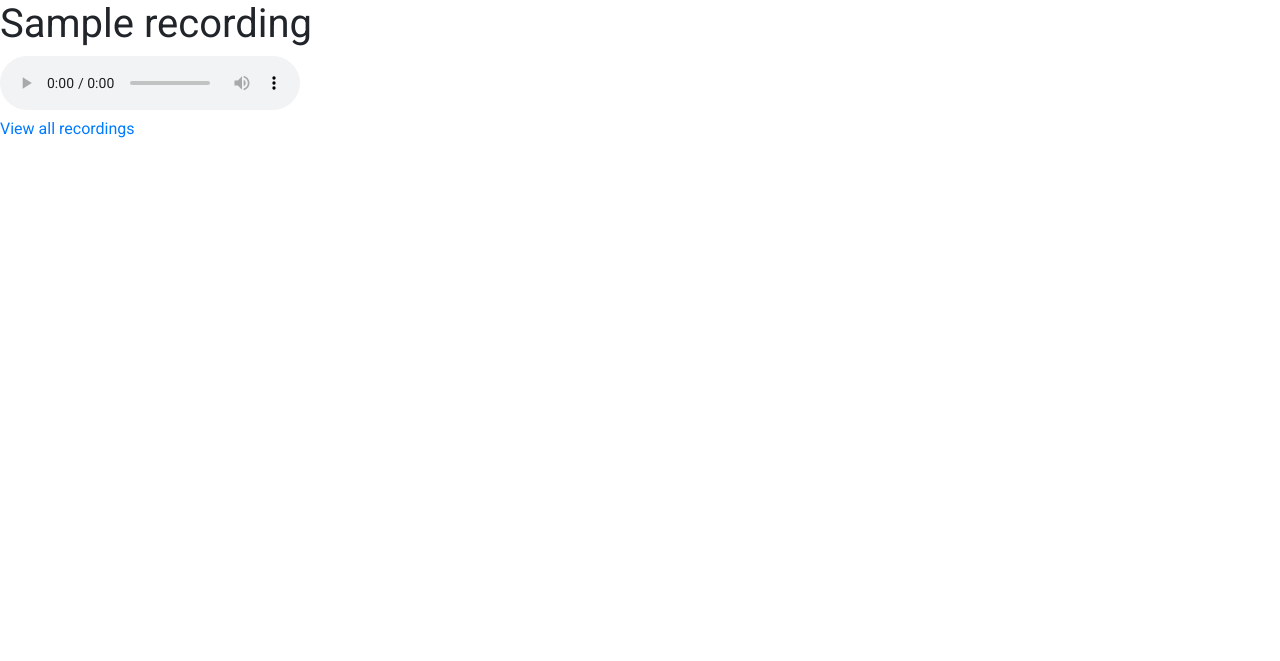
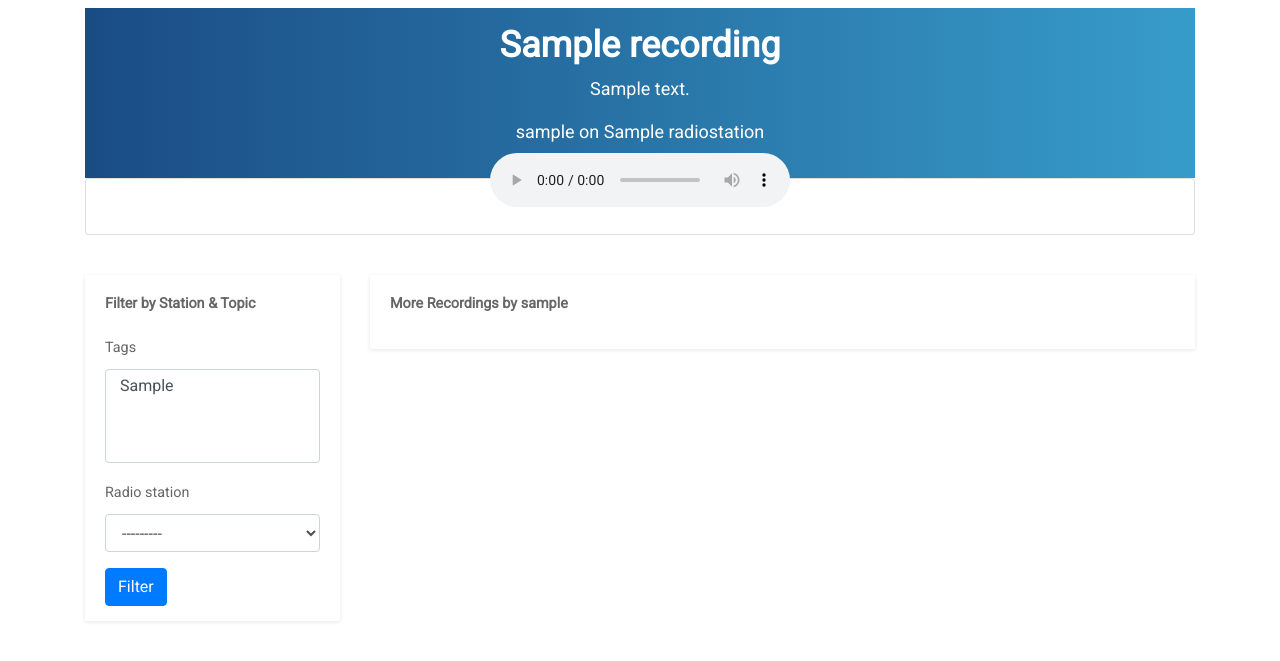
Before and after one commit to lps116/radio_recording_app, a Django app: page /recordings/1/ in a window 1280 px wide. Shown: the part 56-717 px from the top of the page. Run offline with Django 3.2, Linux system fonts and the light colour scheme; a user stored in the database is signed in; tables that the repository leaves empty hold one stand-in row (values such as "Sample post"); parts of the project's set-up code (start-up, migrations or seed data) failed here and were passed over; some libraries are stand-ins or nearby versions.

Commit message:
updated recording view

```diff
--- a/home/templates/home/home.html
+++ b/home/templates/home/home.html
@@ -73,8 +73,7 @@
   <div class="container-fluid padding">
     <div class="row welcome text-center">
       <div class="col-12">
-        <h5 class="display-4">Available Stations</h5>
-        <p>And many more...</p>
+        <h5 class="display-4">Featured Stations</h5>
       </div>
       <hr>
     </div>
--- a/recordings/templates/recordings/index.html
+++ b/recordings/templates/recordings/index.html
@@ -16,13 +16,13 @@
           <p><strong>Search Recordings</strong></p>
             <form action="." method="POST">
               <input type="text" class="form-control">
-              <button type="submit" value="Search" class="btn btn-primary mt-2">Search</button>
+              <button type="submit" value="Search" class="btn btn-primary mt-2 mb-2">Search</button>
             </form>
           <hr>
           <p><strong>Filter by Station & Topic</strong></p>
           <form method="GET">
             {{recording_filter.form|crispy}}
-             <button type="submit" value="Search" class="btn btn-primary">Filter</button>
+             <button type="submit" value="Search" class="btn btn-primary mb-2">Filter</button>
           </form>
           <hr>
 
@@ -51,7 +51,7 @@
               {% for recording in recordings %}
                 <li class="list-group-item" data-toggle="modal" data-target="#issue">
                   <div class="media">
-                    <i class="fa fa-check pull-left text-success"></i>
+                    <a class="mr-3" href="{% url 'recording' pk=recording.id %}"><i class="fas fa-file-audio text-primary"></i></a>
                     <div class="media-body">
                       <strong><a href="{% url 'profile' username=recording.user.username %}">{{recording.user.username}}</a></strong> on <strong>{{recording.radio_station.name}}</strong> <span class="label label-danger">{{recording.title}}</span><span class="number pull-right">{{recording.start_datetime}}</span>
                       <hr>
--- a/recordings/templates/recordings/view.html
+++ b/recordings/templates/recordings/view.html
@@ -1,15 +1,88 @@
 {% extends 'base.html' %}
-
+{% load static %}
+{% load crispy_forms_tags %}
 
 {% block content %}
 
-<h1>{{recording.title}}</h1>
+<section class="mt-2">
+<div class="container">
+    <div class="img" style=" background-image:linear-gradient(to right, #1A4C84, #379CCA);
+    height: 170px;background-size: cover;"></div>
+    <div class="card social-prof">
+        <div class="card-body">
+            <div style="color: white;" class="wrapper">
+                <h3 class="mb-2">{{recording.title}}</h3>
+                <p>{{recording.description}}</p>
+                <p class="mb-2">{{recording.user.username}} on {{recording.radio_station.name}}</p>
+                <audio controls='controls' autoplay src="{{MEDIA_URL}}/media/{{recording.file}}" type="audio/mpeg"></audio>
+            </div>
+            <div class="row ">
+                <div class="col-lg-12">
+                    <ul class=" nav nav-tabs justify-content-center s-nav">
+                      <li><h3></h3></li>
+                    </ul>
+                </div>
+            </div>
+        </div>
+    </div>
+  </div>
+</section>
 
 
-<div>
-  <audio controls='controls' autoplay src="{{MEDIA_URL}}/media/{{recording.file}}" type="audio/mpeg"></audio>
+<div class="padding"></div>
+<div class="container">
+<section class="content">
+  <div class="row">
+    <div class="col-md-3">
+      <div class="grid support">
+        <div class="grid-body">
+          <p><strong>Filter by Station & Topic</strong></p>
+          <form method="GET">
+            {{recording_filter.form|crispy}}
+             <button type="submit" value="Search" class="btn btn-primary">Filter</button>
+          </form>
+        </div>
+      </div>
+    </div>
+
+    <!-- BEGIN TICKET -->
+    <div class="col-md-9">
+      <div class="grid support-content">
+         <div class="grid-body">
+          <p><strong>More Recordings by {{recording.user.username}}</strong></p>
+          <div class="row">
+            <!-- BEGIN TICKET CONTENT -->
+            <div class="col-md-12">
+              <ul class="list-group fa-padding">
+
+              {% for other_recording in recordings %}
+                <li class="list-group-item" data-toggle="modal" data-target="#issue">
+                  <div class="media">
+                    <i class="fa fa-check pull-left text-success"></i>
+                    <div class="media-body">
+                      <strong><a href="{% url 'profile' username=recording.user.username %}">{{other_recording.user.username}}</a></strong> on <strong>{{other_recording.radio_station.name}}</strong> <span class="label label-danger">{{recording.title}}</span><span class="number pull-right">{{other_recording.start_datetime}}</span>
+                      <hr>
+                      {% if not other_recording.description %}
+                      <p class="info"></p>
+                      {% else %}
+                      <p class="info">{{other_recording.description}} - Tags:
+                        {% for tag in other_recording.tags.all %}
+                        {{tag.tag}},
+                        {% endfor %}
+                      </p>
+                      {% endif %}
+                  </div>
+                </li>
+                {% endfor %}
+
+              </ul>
+            </div>
+          </div>
+        </div>
+      </div>
+    </div>
+  </div>
+</section>
 </div>
 
-<p><a href="{% url 'recordings'%}">View all recordings</a></p>
-
 {% endblock %}
--- a/recordings/views.py
+++ b/recordings/views.py
@@ -22,7 +22,16 @@ def recordings_index(response):
 @login_required(login_url='/login/')
 def recording_view(response, pk):
   recording = Recording.objects.get(pk=pk)
+  recordings = Recording.objects.filter(user=recording.user, status="complete", public=True).order_by('-end_datetime')
+  recordings = recordings.exclude(pk=pk)
+
+  recording_filter = RecordingFilter(response.GET, queryset=recordings)
+  recordings = recording_filter.qs
+
+
   context = {
-    "recording" : recording
+    "recording" : recording,
+    "recordings" :recordings,
+    "recording_filter" :recording_filter,
   }
   return render(response, 'recordings/view.html', context)
```
Also changed, not shown: account/templates/account/my_recordings.html (+5 -4 lines), account/templates/account/profile.html (+13 -20 lines).
